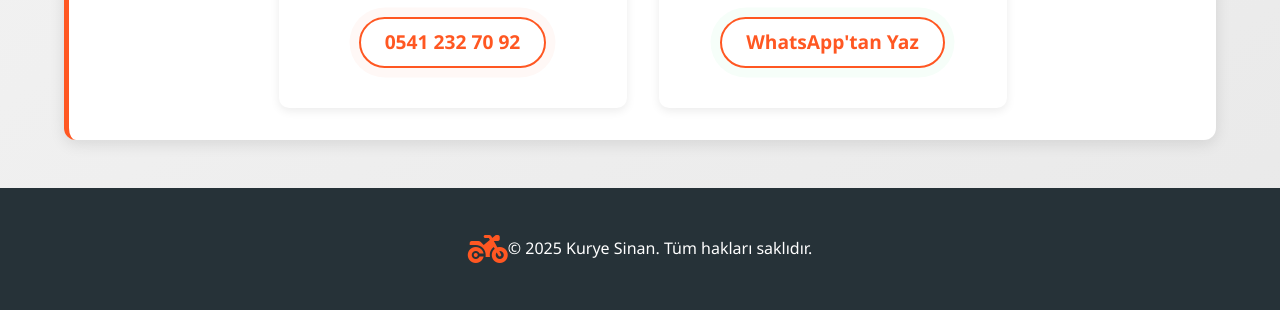
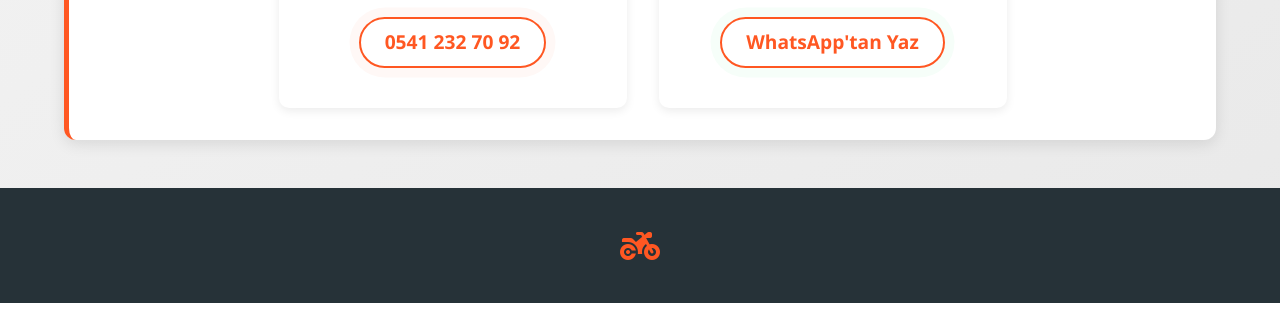
Before and after one commit to Emirvrl/KuryeSinan, a plain HTML site: page index.html in a window 1280 px wide. Shown: the part 998-1308 px from the top of the page. Drawn offline with Linux system fonts and the light colour scheme.

Commit message:
Update index.html

```diff
--- a/index.html
+++ b/index.html
@@ -77,9 +77,7 @@
         <div class="footer-content">
             <div class="footer-logo">
                 <i class="fas fa-motorcycle"></i>
-            </div>
-            <p>&copy; 2025 Kurye Sinan. Tüm hakları saklıdır.</p>
-        </div>
+
     </footer>
 </body>
 </html>
```
